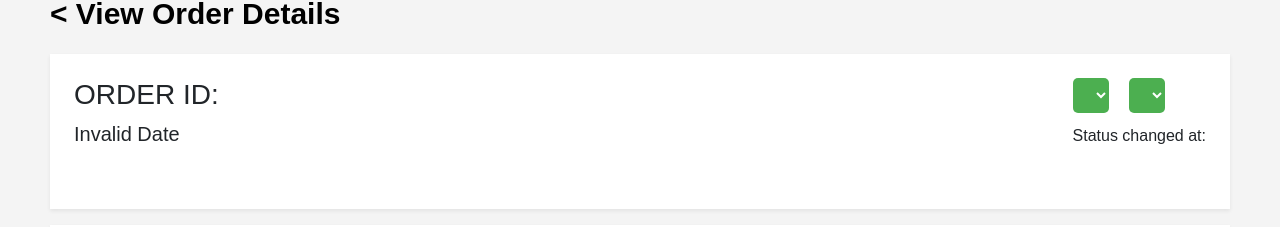
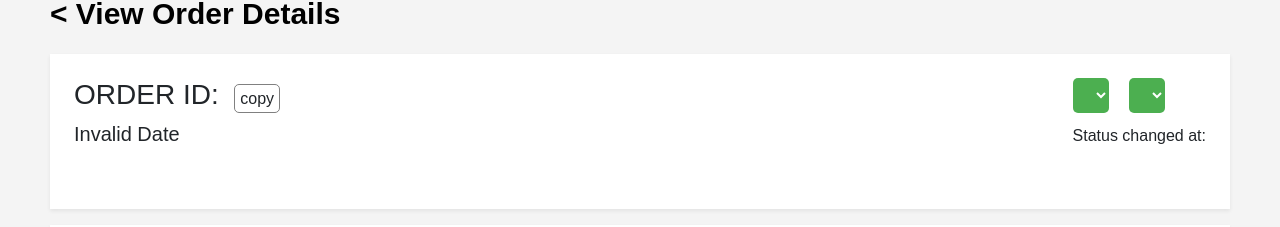
Before and after one commit to fhkathika/merchant-printbaz-admin-panel, a React (Create React App) app: page /viewOrder/1 in a window 1280 px wide. Shown: the part 176-403 px from the top of the page. Built offline with nearby package versions, Linux system fonts and the light colour scheme; no server answers; some icons are missing.

Commit message:
added order id copy

```diff
--- a/src/Components/viewOrder/ViewOrder.jsx
+++ b/src/Components/viewOrder/ViewOrder.jsx
@@ -140,7 +140,11 @@ const ViewOrder = () => {
     link.download = true;
     link.click();
   }
-
+  const copyOrderId = () => {
+    navigator.clipboard.writeText(viewOrder?._id);
+    console.log("viewOrder?._id",viewOrder?._id);
+    // Show a notification or perform any other action after copying the ID
+  };
     return (
         <div>
           <meta charSet="UTF-8" />
@@ -225,7 +229,7 @@ const ViewOrder = () => {
               <div className="col-12">
                 <div className="order-id bg-white p-4  shadow-sm" >
                 <div style={{display:"flex",justifyContent:"space-between"}}>
-                <h3 className="d-inline-block font-weight-bold">ORDER ID: {viewOrder?._id} &nbsp; <h5 style={{marginTop:"10px"}}>{formattedDate}</h5></h3>
+                <h3 className="d-inline-block font-weight-bold" onClick={copyOrderId}>ORDER ID: {viewOrder?._id} &nbsp;<span style={{cursor:"pointer",border:"1px solid gray",padding:"5px",borderRadius:"5px",fontSize:"16px"}} onClick={copyOrderId}>copy</span> <h5 style={{marginTop:"10px"}}>{formattedDate}</h5></h3>
                   {/* <button className="status-btn d-inline-block py-2 px-3 font-weight-bold">{viewOrder?.orderStatus}</button> */}
 
                   <div
```
